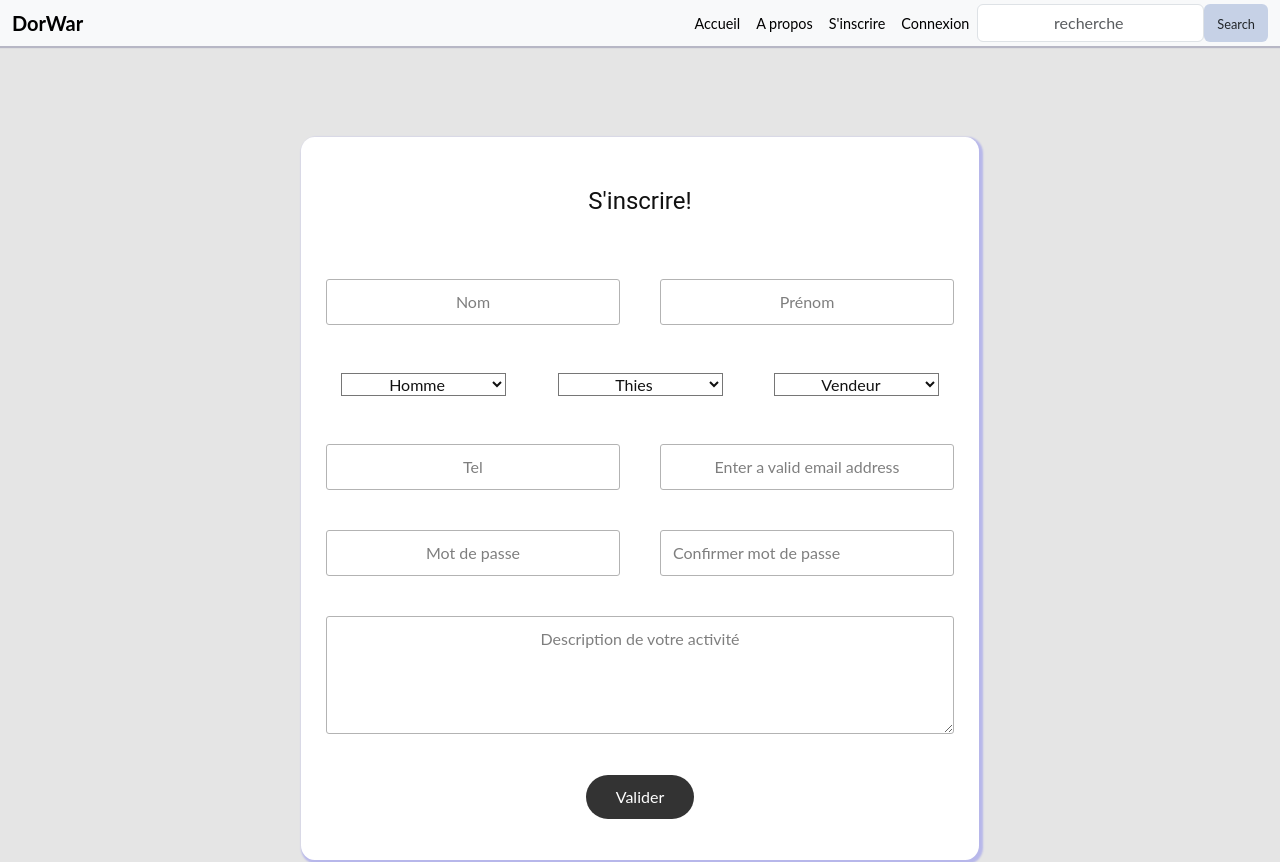
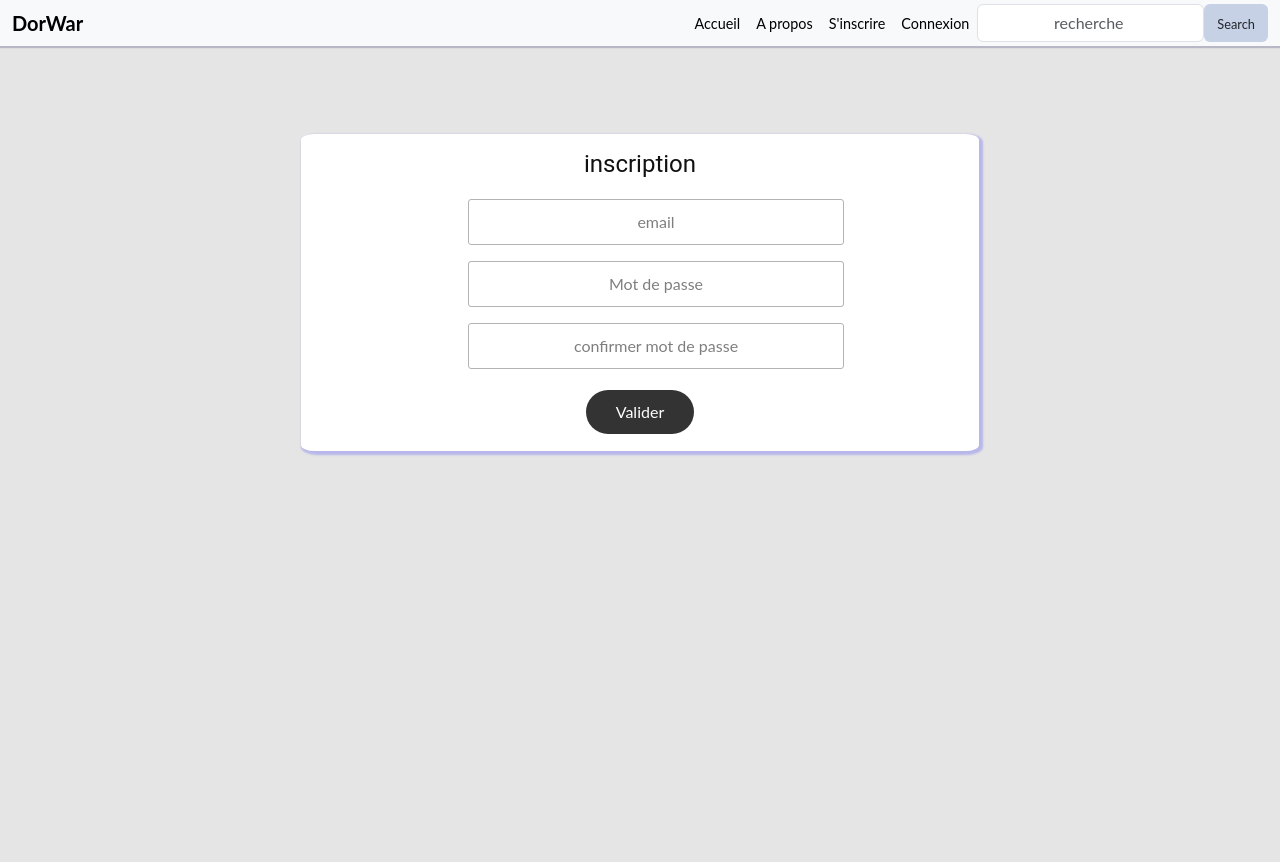
Before and after one commit to Mariu-diatta/entrepreunariat, a React (Create React App) app in the folder my-react-app/: page /inscription in a window 1280 px wide. Shown: the top 862 px of the page. Built offline with nearby package versions, Linux system fonts and the light colour scheme.

Commit message:
firebase intégrated

```diff
--- a/my-react-app/package.json
+++ b/my-react-app/package.json
@@ -12,6 +12,8 @@
     "axios": "^1.6.1",
     "bootstrap": "^5.3.2",
     "cors": "^2.8.5",
+    "firebase": "^10.7.1",
+    "firebaseui": "^6.1.0",
     "react": "^18.2.0",
     "react-bootstrap": "^2.9.1",
     "react-confirm": "^0.3.0-7",
@@ -19,6 +21,7 @@
     "react-icons": "^4.12.0",
     "react-router-dom": "^6.18.0",
     "react-scripts": "5.0.1",
+    "reactfire": "^4.2.3",
     "web-vitals": "^2.1.4"
   },
   "scripts": {
--- a/my-react-app/src/App.js
+++ b/my-react-app/src/App.js
@@ -4,7 +4,7 @@ import { BrowserRouter, Routes, Route } from "react-router-dom";
 import Contact from './Common/contact.js'
 import Accueil from './Common/accueil.js'
 import LogIn from './Common/logIn.js'
-import Register from './Common/registered.js'
+import SignUp from './Common/registered.js'
 import About from './Common/about.js'
 import Admin  from './Common/pageAdmin.js';
 import Aderant from './Common/pageAderant.js';
@@ -18,7 +18,7 @@ class  App extends Component{
    constructor(props){
     super(props);
     this.state={
-      valueHeaderState:false
+      valueHeaderState:null
     };
     this.changeHeaderState=this.changeHeaderState.bind(this)
    }
@@ -38,7 +38,7 @@ class  App extends Component{
                 <Route index element={<Accueil/>}/>
                 <Route path="/a_propos" element={<About/>}/>
                 <Route path="/contact" element={<Contact/>}/>
-                <Route path="/inscription" element={<Register/>} />
+                <Route path="/inscription" element={<SignUp/>} />
                 <Route path="/login" element={<LogIn  changeHeaderState={changeHeaderState} valueHeaderState={valueHeaderState} />} />
                 <Route path="/adherant" element={<Aderant/>}/>
                 <Route path="/admin" element={<Admin changeHeaderState={changeHeaderState} valueHeaderState={valueHeaderState}/>}/>
--- a/my-react-app/src/Common/headerBootstrap.js
+++ b/my-react-app/src/Common/headerBootstrap.js
@@ -10,9 +10,11 @@ import '../accueil/Site1/nicepage.css'
 import '../accueil/Site1/LogIn.css'
 import logo from "../accueil/Site1/images/logo_3.PNG"
 import {useState} from "react"
-import {Outlet, Link} from 'react-router-dom';
+import {Outlet, Link, useNavigate} from 'react-router-dom';
 import LogoutButton from './btnLogOut'
 import './../style.css'
+import { signOut } from 'firebase/auth';
+import { auth } from '../FirebaseUser/index.js';
 
 const maCouleur=[
     {color:'white', backgroundColor:'rgb(220, 215, 215)', textAlign:'center', borderRadius:'30%'},
@@ -26,11 +28,17 @@ function HeaderBoot(props) {
   const [change2, setChange2]=useState(maCouleur[1])
   const [change3, setChange3]=useState(maCouleur[1])
 
-  const cancelConnect=()=>{
-    if(window.confirm("Vouvez-vous vraiment vous déconnecter?")){
-      if(props.valueHeaderState){
-        props.changeHeaderState(false)
+  const navigate=useNavigate()
+
+  const logOut = async()=>{
+    try {
+      if(window.confirm("Vouvez-vous vraiment vous déconnecter?")){
+        await signOut(auth)
+        props.changeHeaderState(null)
+        navigate("/")
       }
+    } catch (error) {
+      alert("erreur de déconnexion")
     }
   }
 
@@ -57,11 +65,11 @@ function HeaderBoot(props) {
                 <Link className='p-2  ' to="/" style={change} onMouseOver={()=>setChange(maCouleur[0])} onMouseOut={()=>setChange(maCouleur[1])}><small>Accueil</small></Link>
                 <Link className='p-2 ' to="/a_propos" style={change3} onMouseOver={()=>setChange3(maCouleur[0])} onMouseOut={()=>setChange3(maCouleur[1])}><small>A propos</small></Link>
                   {
-                      (props.valueHeaderState)?<Link style={change1} onMouseOver={()=>setChange1(maCouleur[0])} onMouseOut={()=>setChange1(maCouleur[1])} className='p-2 ' to="/admin" ><small>Compte</small></Link>:<Link style={change1} onMouseOver={()=>setChange1(maCouleur[0])} onMouseOut={()=>setChange1(maCouleur[1])} className='p-2 ' to="/inscription" ><small>S'inscrire</small></Link>
+                      (props.valueHeaderState!==null)?<Link style={change1} onMouseOver={()=>setChange1(maCouleur[0])} onMouseOut={()=>setChange1(maCouleur[1])} className='p-2 ' to="/admin" ><small>Compte</small></Link>:<Link style={change1} onMouseOver={()=>setChange1(maCouleur[0])} onMouseOut={()=>setChange1(maCouleur[1])} className='p-2 ' to="/inscription" ><small>S'inscrire</small></Link>
                   }
 
                   {
-                      (props.valueHeaderState)?<LogoutButton onClick={cancelConnect}/>:<Link style={change2} onMouseOver={()=>setChange2(maCouleur[0])} onMouseOut={()=>setChange2(maCouleur[1])} className='p-2' to="/login" ><small>Connexion</small></Link>
+                      (props.valueHeaderState!==null) ?<LogoutButton onClick={logOut}/>:<Link style={change2} onMouseOver={()=>setChange2(maCouleur[0])} onMouseOut={()=>setChange2(maCouleur[1])} className='p-2' to="/login" ><small>Connexion</small></Link>
                   }
               </Nav>
               <Form className="d-flex " >
--- a/my-react-app/src/Common/logIn.js
+++ b/my-react-app/src/Common/logIn.js
@@ -1,97 +1,79 @@
-import {useState} from 'react'
-import {Navigate} from 'react-router-dom';
 import BtnSmt from './buttonSubmit';
 import './../style.css'
-import { Link } from 'react-router-dom';
+import {Link, Navigate } from 'react-router-dom';
+import {useState,  useRef} from 'react';
+import { signInWithEmailAndPassword } from "firebase/auth"
+import { auth } from '../FirebaseUser/index.js';
 
 function LogIn(props){
-
-    const [name, setName] = useState("");
+    const signIn=(email, pwd)=>signInWithEmailAndPassword(auth, email, pwd)
+    const [email, setEmail]= useState("");
     const [password, setPassword] = useState("");
     const [passOublie, setPasseOublie]=useState(true)
+    const [validation, setValidation]=useState("")
+    const [token, setToken]=useState(null)
 
-    const handleSubmit = (e)=>{
-          e.preventDefault();
+    const inputs=useRef([])
 
-          const requestOptions = {
-            method: 'POST',
-            headers: { 'Content-Type': 'application/json' },
-            body: JSON.stringify({
-              'Nom_user':name,
-              'Passe_user':password,
-            })
-          };
+    const addInputs= el=>{
+      if(el && !inputs.current.includes(el)){
+        inputs.current.push(el)
+      }
+    }
 
-          fetch(
-            'http://127.0.0.1:5000/login',
-            requestOptions
-          ).then(res => res.json()). then (response =>
-            {
-              if(response['RESULTAT']){
-                localStorage.setItem("etatConection",true);
-                props.changeHeaderState(true);
-                <Navigate to="/admin"/>
-              }else {localStorage.setItem("etatConection",false); <Navigate to="/login"/>}
-          });
-    };
+    const formRef=useRef();
 
-    const handleSubmitPasse = (e)=>{
+    const handleSubmit = async (e)=>{
+
       e.preventDefault();
 
-      const requestOptions = {
-        method: 'POST',
-        headers: { 'Content-Type': 'application/json' },
-        body: JSON.stringify({
-          'Nom_mail':name,
-        })
-      };
+      if ((inputs.current[1].value.length || inputs.current[2].value.length)< 6){
+        setValidation("6 character min")
+        return;
+      }
 
-      fetch(
-        'http://127.0.0.1:5000/login',
-        requestOptions
-      ).then(res => res.json()). then (response =>
-        {
-          if(response['RESULTAT']){
-            setPasseOublie(true)
-          }else alert('Mote de passe incorect')
+      try{
+        const cred =  await signIn(
+          inputs.current[0].value,
+          inputs.current[1].value,
+        )
+        formRef.current.reset();
+        setValidation("")
+        setPassword("");
+        setEmail("");
+        console.log((cred['user'])['accessToken']);
+        setToken((cred['user'])['accessToken'])
+        props.changeHeaderState((cred['user'])['accessToken'])
+      }catch(error){
+           alert(error)
+      }
 
-          setTimeout(() => {
-            <Navigate to="/inscription"/>
-          }, 2000);
-      });
-};
+    };
 
     return(
       <>
+
         <div className="u-align-center u-section-6 u-grey-10 " style={{paddingBottom:'100%', paddingTop:'5%' , width:'100%'}}>
             <div className="u-form u-form-1 logInStye" >
               <h4 className="u-text u-alligne-center u-text-1 " style={{paddingBottom:'5%', paddingTop:'3%'}}>{passOublie?'Connexion!':"Mail de recupération"}</h4>
-               {passOublie  ?
-                <form onSubmit = {handleSubmit}   className="u-clearfix u-form-spacing-40 u-form-vertical u-inner-form" source="email">
+
+                <form onSubmit = {handleSubmit} ref={formRef}  className="u-clearfix u-form-spacing-40 u-form-vertical u-inner-form" source="email">
                     <div className="u-form-group u-form-name u-form-partition-factor-2 u-label-none u-form-group-1">
-                    <input  type="text" placeholder="Nom" id="name-e4cc" name={name} value={name} onChange={(e)=>setName(e.target.value)}  className="u-align-center u-input " maxlength="30"  required="" wfd-id="id409"  height="48" />
+                    <input ref={addInputs}  type="email" placeholder="email" id="name-e4cc" name={email} value={email} onChange={(e)=>setEmail(e.target.value)}  className="u-align-center u-input " maxlength="30"  required="" wfd-id="id409"  height="48" />
                     </div>
                     <div className="u-form-group u-form-name u-form-partition-factor-2 u-label-none u-form-group-1">
-                      <input type="password" placeholder="Mot de passe" id="name-e4cc2" name={password}  value={password} onChange={(e)=>setPassword(e.target.value)}   className="u-align-center u-input" maxlength="30"  required="" wfd-id="id409"/>
+                      <input ref={addInputs}   type="password" placeholder="Mot de passe" id="name-e4cc2" name={password}  value={password} onChange={(e)=>setPassword(e.target.value)}   className="u-align-center u-input" maxlength="30"  required="" wfd-id="id409"/>
                     </div>
                     <div className="u-align-center u-form-group u-form-submit u-label-none u-form-group-4">
+                    <p style={{color:'red'}}>{validation}</p>
                       <BtnSmt/>
                       <br/>
                       <small  className='btn n_link' onClick={()=>setPasseOublie(false)}>Mot de passe oublier? </small> <Link to={'/inscription'}> <small>S'inscrire.</small></Link>
                     </div>
-                </form>:
-                <form onSubmit={handleSubmitPasse} >
-                    <div className="u-form-group u-form-name u-form-partition-factor-2 u-label-none u-form-group-1">
-                      <input type="email" placeholder="Mot de passe" id="name-e4cc2" name={password}  value={password} onChange={(e)=>setPassword(e.target.value)}   className="u-align-center u-input" maxlength="30"  required="" wfd-id="id409"/>
-                    </div>
-                    <div className="p-2 u-align-center u-form-group u-form-submit u-label-none u-form-group-4">
-                      <BtnSmt/>
-                    </div>
                 </form>
-                }
             </div>
             {
-               props.valueHeaderState?<Navigate to="/admin"/>:<Navigate to="/login"/>
+               (props.valueHeaderState)?<Navigate to="/admin"/>:<Navigate to="/login"/>
             }
         </div>
       </>
--- a/my-react-app/src/Common/pageAdmin.js
+++ b/my-react-app/src/Common/pageAdmin.js
@@ -1,4 +1,4 @@
-import {  useState } from "react";
+
 import Section from "./section";
 import {Navigate} from 'react-router-dom';
 import Footer from "./footer";
--- a/my-react-app/src/Common/registered.js
+++ b/my-react-app/src/Common/registered.js
@@ -1,117 +1,87 @@
-import {useState} from 'react';
-import {Navigate} from 'react-router-dom';
+import BtnSmt from './buttonSubmit';
 import './../style.css'
+import {React,useState,  useRef} from 'react';
+import {
+createUserWithEmailAndPassword,
+} from 'firebase/auth';
+import { auth } from '../FirebaseUser/index.js';
 
-const Register =()=>{
 
-  const [name, setName] = useState("");
-  const [pname, setPname] = useState("");
-  const [genre, setGenre]= useState("Homme");
-  const [ville, setVille]= useState("");
-  const [tel, setTel]= useState("");
-  const [mail, setMail]= useState("");
-  const [password, setPassword]= useState("");
-  const [password1, setPassword1]= useState("");
-  const [message, setMessage]= useState("");
-  const [profession, setProfession]= useState("");
-  const [isRegistered, setIsRegistered] = useState(false)
+function SignUp(props){
 
-  const handleSubmit = (e) => {
+    const [email, setEmail] = useState("");
+    const [password, setPassword] = useState("");
+    const [password_, setPassword_] = useState("");
+    const [validation, setValidation]=useState("")
+
+    const singnUp=(email, pwd)=> createUserWithEmailAndPassword(auth, email, pwd)
+
+    const inputs=useRef([])
+
+    const addInputs= el=>{
+      if(el && !inputs.current.includes(el)){
+        inputs.current.push(el)
+      }
+    }
+
+    const formRef=useRef();
+
+    const handleSubmit = async (e)=>{
+
       e.preventDefault();
-    const requestOptions = {
-      method: 'POST',
-      headers: { 'Content-Type': 'application/json' },
-      body: JSON.stringify({
-        'Nom_user':name,
-        'Prenom_user':pname,
-        'Ville_user':ville,
-        'Genre_user':genre,
-        'Tel_user':tel,
-        'Mail_user':mail,
-        'Passe_user':password,
-        'Message_user':message,
-        'Profession_user':profession
-      })
-    };
 
-    fetch(
-      'http://127.0.0.1:5000//registered',
-      requestOptions
-    ).then(Response=>{
-      console.log(Response)
+      if ((inputs.current[0].value.length || inputs.current[1].value.length)< 6){
+        setValidation("6 character min")
+        return;
       }
-      );
+
+      if ((inputs.current[1].value.length!==inputs.current[2].value.length)){
+        setValidation("Les mots de passe ne sont pas identiques")
+        return;
+      }
+
+      try{
+        const cred =  await singnUp(
+          inputs.current[0].value,
+          inputs.current[1].value,
+
+        )
+        formRef.current.reset();
+        setPassword("");
+        setPassword_("");
+        setEmail("")
+
+      }catch(error){
+
+      }
+      console.log(inputs);
     };
 
     return(
-    <div className="u-align-center u-section-6 u-grey-10 p-3">
-      <div className="u-form u-form-1 registeredStye">
-          <h4 className="u-text u-text-1 "  style={{marginTop:'2%', paddingTop:'2%', marginBottom:'10%'}}>S'inscrire!</h4>
-          <form onSubmit={handleSubmit} className=" u-clearfix u-form-spacing-40 u-form-vertical u-inner-form" source="email">
+      <>
 
-              <div className="u-form-group u-form-name u-form-partition-factor-2 u-label-none u-form-group-1">
-                <label htmlFor="name-e4cc" className="u-label u-text-body-color u-label-1">Name</label>
-                <input name={name} value={name} onChange={(e)=>setName(e.target.value)} type="text"  placeholder="Nom" id="name-e4cc" maxLength="30" className="u-align-center u-input" required="" wfd-id="id409" size="40"/>
+        <div className="u-align-center u-section-6 u-grey-10 " style={{paddingBottom:'100%', paddingTop:'1%' , width:'100%'}}>
+            <div className="u-form u-form-1 logInStye" >
+
+                <form onSubmit = {handleSubmit} ref={formRef}  className="u-form-spacing-40  u-inner-form" source="email" style={{paddingLeft:'20%', paddingRight:'20%'}}>
+                    <div className="u-form-group u-allign-center u-form-name u-form-partition-factor-2 u-label-none u-form-group-1">
+                     <h4 className="u-align-center  pt-3 " >inscription</h4>
+                      <input ref={addInputs}  type="email" placeholder="email" id="name-e4cc" name={email} value={email} onChange={(e)=>setEmail(e.target.value)}  className="u-align-center u-input m-3" maxlength="30"  required="" wfd-id="id409"  height="48" />
+
+                      <input ref={addInputs}   type="password" placeholder="Mot de passe" id="name-e4cc2" name={password}  value={password} onChange={(e)=>setPassword(e.target.value)}   className="u-align-center u-input m-3"  maxlength="30"  required="" wfd-id="id409"/>
+
+                      <input ref={addInputs}   type="password" placeholder="confirmer mot de passe" id="name-e4cc2" name={password_}  value={password_} onChange={(e)=>setPassword_(e.target.value)}   className="u-align-center u-input m-3" maxlength="30"  required="" wfd-id="id409"/>
                     </div>
-
-              <div className="u-form-group u-form-name u-form-partition-factor-2 u-label-none u-form-group-1">
-                <label htmlFor="name-e4cc" className="u-label u-text-body-color u-label-1">Prénom</label>
-                <input name={pname} value={pname} onChange={(e)=>setPname(e.target.value)} type="text" placeholder="Prénom" id="name-e4cc1"  maxLength="30" className="u-align-center u-input" required="" wfd-id="id409" size="40"/>
+                    <div className="u-align-center u-form-group u-form-submit u-label-none u-form-group-4 pb-3">
+                    <p style={{color:'red'}}>{validation}</p>
+                      <BtnSmt/>
+                      <br/>
                     </div>
-
-              <div className="u-align-center  u-form-group  ">
-                  <select name={genre} defaultValue={genre} onChange={(e)=>setGenre(e.target.value)} className='m-2 u-align-center' style={{width:"165px", backgroundColor:'white', border:'opx'}}>
-                    <option value="Homme"><small>Homme</small></option>
-                    <option value="Femme" ><small>Femme</small></option>
-                  </select>
-
-                  <select name={ville} defaultValue={ville} onChange={(e)=>setVille(e.target.value)} className='u-align-center ' style={{width:"165px" ,backgroundColor:'white', marginLeft:'7%', marginRight:'7%', border:'opx'}}>
-                    <option value="Thies"><small>Thies</small></option>
-                    <option value="Ziguinchor" ><small>Ziguinchor</small></option>
-                  </select>
-
-                  <select name={profession} defaultValue={profession} onChange={(e)=>setProfession(e.target.value)} className='m-2 u-align-center' style={{width:"165px", backgroundColor:'white', border:'opx'}}>
-                    <option value="Thies"><small>Vendeur</small></option>
-                    <option value="Ziguinchor" ><small>Acheteur</small></option>
-                  </select>
-              </div>
-
-              <div className="u-form-group u-form-name u-form-partition-factor-2 u-label-none u-form-group-1">
-                <label htmlFor="name-e4cc" className="u-label u-text-body-color u-label-1">Téléphone</label>
-                <input name={tel} value={tel} onChange={(e)=>setTel(e.target.value)} type="tel" placeholder="Tel" id="name-e4cc2"  maxLength="30"  className="u-align-center u-input" required="" wfd-id="id409" />
-              </div>
-
-              <div className="u-form-email u-form-group u-form-partition-factor-2 u-label-none u-form-group-2">
-                <label htmlFor="email-e4cc" className="u-label u-text-body-color u-label-2">Email</label>
-                <input name={mail} value={mail} onChange={(e)=>setMail(e.target.value)} type="email" placeholder="Enter a valid email address" id="email-e4cc"  maxLength="30" className="u-align-center u-input"  wfd-id="id410"/>
-              </div>
-
-              <div className="u-form-group u-form-name u-form-partition-factor-2 u-label-none u-form-group-1">
-                <label htmlFor="name-e4cc" className="u-label u-text-body-color u-label-1">Mot de passe</label>
-                <input name={password} value={password} onChange={(e)=>setPassword(e.target.value)} type="password" placeholder="Mot de passe" id="name-e4cc2"  maxLength="30" className="u-align-center u-input" required="" wfd-id="id409" size="2"/>
-              </div>
-
-              <div className="u-form-group u-form-name u-form-partition-factor-2 u-label-none u-form-group-1">
-                <label htmlFor="name-e4cc" className="u-label u-text-body-color u-label-1">Téléphone</label>
-                <input name={password1} value={password1} onChange={(e)=>setPassword1(e.target.value)} type="password" placeholder="Confirmer mot de passe" size="2"  id="name-e4cc2"  maxLength="30" className="u-input" required="" wfd-id="id409" />
-              </div>
-
-              <div className="u-form-group u-form-message u-label-none u-form-group-3">
-                <label htmlFor="message-e4cc" className="u-label u-text-body-color u-label-3">Message</label>
-                <textarea name={message} value={message} onChange={(e)=>setMessage(e.target.value)} placeholder="Description de votre activité" rows="4" cols="50" id="message-e4cc" maxLength="1000" minLength="500"  className="u-align-center u-input" required=""></textarea>
-              </div>
-
-              <div className="u-align-center u-form-group u-form-submit u-label-none u-form-group-4">
-                <button type="submit" value="submit" maxLength="30"   className="u-align-center u-active-palette-3-base u-grey-80 u-border-none u-btn u-btn-round u-btn-submit u-button-style u-hover-palette-3-base u-radius-50 ">Valider</button >
-              </div>
-
                 </form>
             </div>
-      {
-        isRegistered?<Navigate to="/login"/>:console.log("Je suis pas redirigé")
-      }
         </div>
+      </>
     )
 }
 
-export default Register;
+export default SignUp;
--- a/my-react-app/src/Common/verticalMenu.js
+++ b/my-react-app/src/Common/verticalMenu.js
@@ -2,7 +2,7 @@ import { useState } from "react"
 import { Link } from "react-router-dom"
 import "./../style.css"
 const couleurBlue = {backgroundColor:"", color:"blue"}
-const couleurBlack= {backgroundColor:"", color:"black"}
+// const couleurBlack= {backgroundColor:"", color:"black"}
 const couleurWhite = {backgroundColor:"", color:"black"}
 
 
--- a/my-react-app/src/Common/zero.js
+++ b/my-react-app/src/Common/zero.js
@@ -1,5 +1,4 @@
-import { useState } from "react";
-import { Link } from "react-router-dom";
+
 
 const ZeroPage =()=>{
     return(
--- /dev/null
+++ b/my-react-app/src/FirebaseUser/index.js
@@ -0,0 +1,21 @@
+// Import the functions you need from the SDKs you need
+import { initializeApp } from "firebase/app";
+import { getAuth } from "firebase/auth";
+// TODO: Add SDKs for Firebase products that you want to use
+// https://firebase.google.com/docs/web/setup#available-libraries
+
+// Your web app's Firebase configuration
+// For Firebase JS SDK v7.20.0 and later, measurementId is optional
+const firebaseConfig = {
+  apiKey: "AIzaSyBiy36DLxHvDuTjkKsQDz-nCoklQa16i2w",
+  authDomain: "dorwar-a3c90.firebaseapp.com",
+  projectId: "dorwar-a3c90",
+  storageBucket: "dorwar-a3c90.appspot.com",
+  messagingSenderId: "32361180539",
+  appId: "1:32361180539:web:e67fb488c2ed64376e21de",
+  measurementId: "G-KF9KYN58NM"
+};
+
+// Initialize Firebase
+const app = initializeApp(firebaseConfig);
+export const auth = getAuth(app);
```
Also changed, not shown: 1 other file (tests, documents, lock files or other folders). Lines whose indentation alone changed are shown as unchanged.
